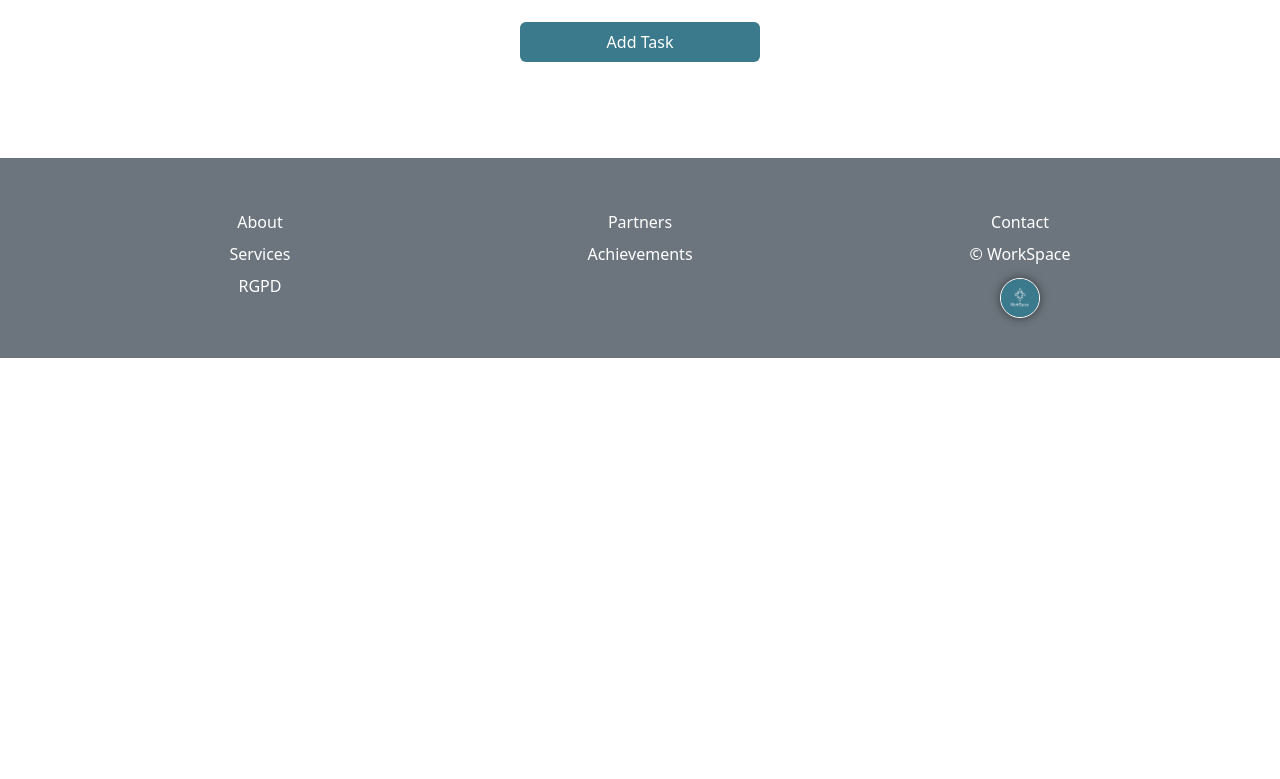
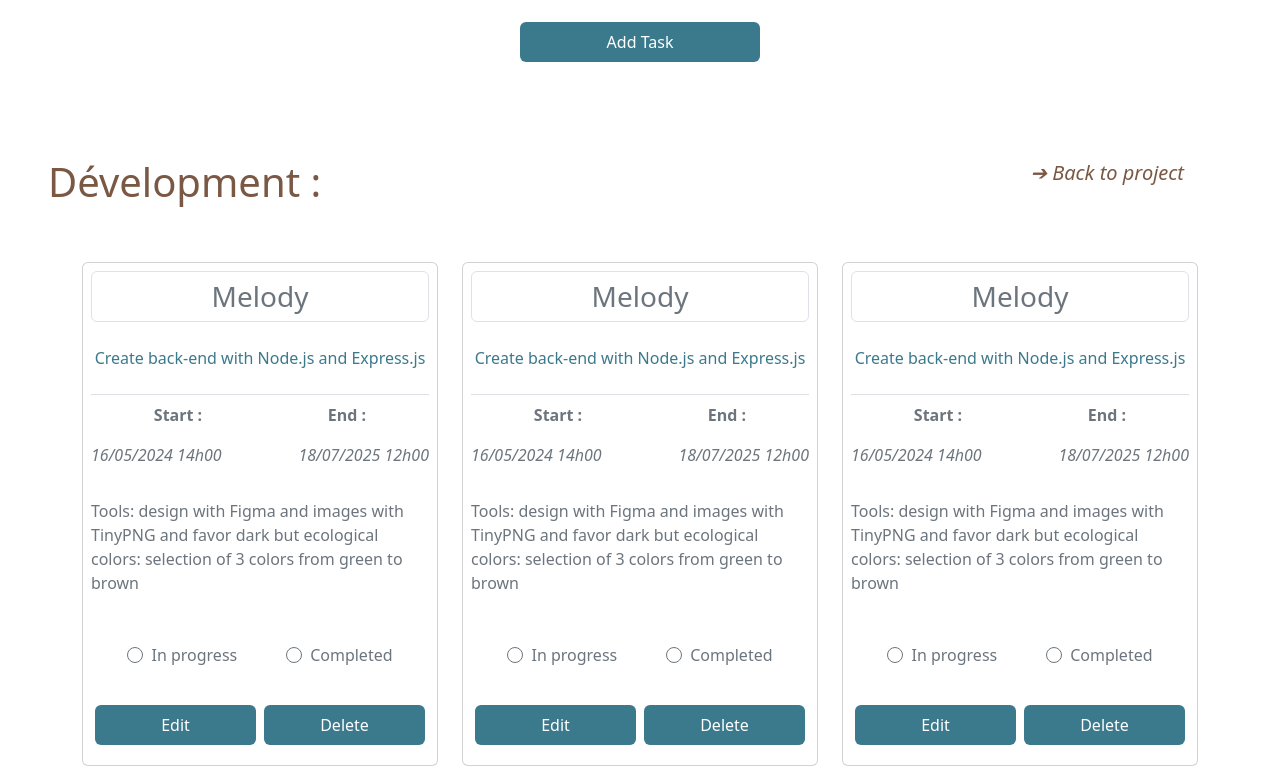
Before and after one commit to git-see/ws, a React (Create React App) app: page / in a window 1280 px wide. Shown: the part 4501-5280 px from the top of the page. Before the commit the page ends 4859 px from the top, so only its background shows below. Built offline with nearby package versions, Linux system fonts and the light colour scheme.

Commit message:
page-TasksBySector

```diff
--- a/src/App.js
+++ b/src/App.js
@@ -5,6 +5,7 @@ import AllProjects from "./pages/AllProjects";
 import AddProject from "./pages/AddProject";
 import OneProject from "./pages/OneProject";
 import AddTask from "./pages/AddTask";
+import TasksBySector from "./pages/TasksBySector";
 import Footer from "./components/Footer";
 
 import "./css/app.css";
@@ -19,6 +20,7 @@ function App() {
       <AddProject />
       <OneProject />
       <AddTask />
+      <TasksBySector />
       <Footer />
     </>
   );
--- /dev/null
+++ b/src/pages/TasksBySector.js
@@ -0,0 +1,153 @@
+export default function OneTask() {
+  const data = [
+    {
+      taskid: 1,
+      taskname: "Development",
+      taskobjective: "Create back-end with Node.js and Express.js",
+      taskpic: "Melody",
+      taskstart: "16/05/2024 14h00",
+      taskend: "18/07/2025 12h00",
+      taskcomment:
+        "Tools: design with Figma and images with TinyPNG and favor dark but ecological colors: selection of 3 colors from green to brown",
+      taskstatus: "In Progress",
+    },
+    {
+      taskid: 2,
+      taskname: "Development",
+      taskobjective: "Create back-end with Node.js and Express.js",
+      taskpic: "Melody",
+      taskstart: "16/05/2024 14h00",
+      taskend: "18/07/2025 12h00",
+      taskcomment:
+        "Tools: design with Figma and images with TinyPNG and favor dark but ecological colors: selection of 3 colors from green to brown",
+      taskstatus: "In Progress",
+    },
+    {
+      taskid: 3,
+      taskname: "Development",
+      taskobjective: "Create back-end with Node.js and Express.js",
+      taskpic: "Melody",
+      taskstart: "16/05/2024 14h00",
+      taskend: "18/07/2025 12h00",
+      taskcomment:
+        "Tools: design with Figma and images with TinyPNG and favor dark but ecological colors: selection of 3 colors from green to brown",
+      taskstatus: "In Progress",
+    },
+    {
+      taskid: 4,
+      taskname: "Development",
+      taskobjective: "Create back-end with Node.js and Express.js",
+      taskpic: "Melody",
+      taskstart: "16/05/2024 14h00",
+      taskend: "18/07/2025 12h00",
+      taskcomment:
+        "Tools: design with Figma and images with TinyPNG and favor dark but ecological colors: selection of 3 colors from green to brown",
+      taskstatus: "In Progress",
+    },
+  ];
+
+  return (
+    <div>
+      <div className="d-flex justify-content-between">
+        <div>
+          <h1 className="px-5 pt-5 pb-4" style={{ color: "#7b5844" }}>
+            Dévelopment :
+          </h1>
+        </div>
+        <div
+          className=" mx-5 px-5 pt-5 fs-5 fst-italic text-decoration-none"
+          style={{ color: "#7b5844" }}
+        >
+          &#10132; Back to project
+        </div>
+      </div>
+
+      <div>
+        <div class="container">
+          <div class="row">
+            {data.map((task) => (
+              <div class="col-md-4 col-sm-6 col-xs-12 mt-4 mb-5">
+                <div className="card word-wrap p-2 text-secondary custom-box-shadow">
+                  <div className="rounded-3">
+                    <div key={task.taskid}>
+                      <h2 className="p-2 text-secondary fs-3 text-center border border-1 rounded-2 custom-box-shadow">
+                        {task.taskpic}
+                      </h2>
+                      <div
+                        className="text-center pt-3 pb-4 border-bottom"
+                        style={{ color: "#3b798c" }}
+                      >
+                        {task.taskobjective}
+                      </div>
+                      <div>
+                        <div className="d-flex justify-content-around fw-bold pt-2">
+                          <p>Start :</p>
+                          <p>End :</p>
+                        </div>
+                        <div className="d-flex justify-content-between fst-italic ">
+                          <p>{task.taskstart}</p>
+                          <p>{task.taskend}</p>
+                        </div>
+                      </div>
+                      <p className="text-justify my-3">{task.taskcomment}</p>
+                      <p>
+                        <div className="container mt-5 mb-4">
+                          <div className="form-group d-flex justify-content-around">
+                            <div className="form-check">
+                              <input
+                                className="form-check-input border border-1 border-secondary"
+                                type="radio"
+                                name="exampleRadios"
+                                id="option1"
+                                value="option1"
+                              />
+                              <label className="form-check-label" for="option1">
+                                In progress
+                              </label>
+                            </div>
+                            <div className="form-check">
+                              <input
+                                className="form-check-input border border-1 border-secondary"
+                                type="radio"
+                                name="exampleRadios"
+                                id="option2"
+                                value="option2"
+                              />
+                              <label className="form-check-label" for="option2">
+                                Completed
+                              </label>
+                            </div>
+                          </div>
+                        </div>
+                      </p>
+                      <div className="d-flex py-2 mt-4">
+                        <div className="w-50 m-1">
+                          <button
+                            type="submit"
+                            className="btn btn-primary border-0 px-3 py-2 w-100"
+                            style={{ backgroundColor: "#3b798c" }}
+                          >
+                            Edit
+                          </button>
+                        </div>
+                        <div className="w-50 m-1">
+                          <button
+                            type="submit"
+                            className="btn btn-primary border-0 px-3 py-2 w-100"
+                            style={{ backgroundColor: "#3b798c" }}
+                          >
+                            Delete
+                          </button>
+                        </div>
+                      </div>
+                    </div>
+                  </div>
+                </div>
+              </div>
+            ))}
+          </div>
+        </div>
+      </div>
+    </div>
+  );
+}
```
